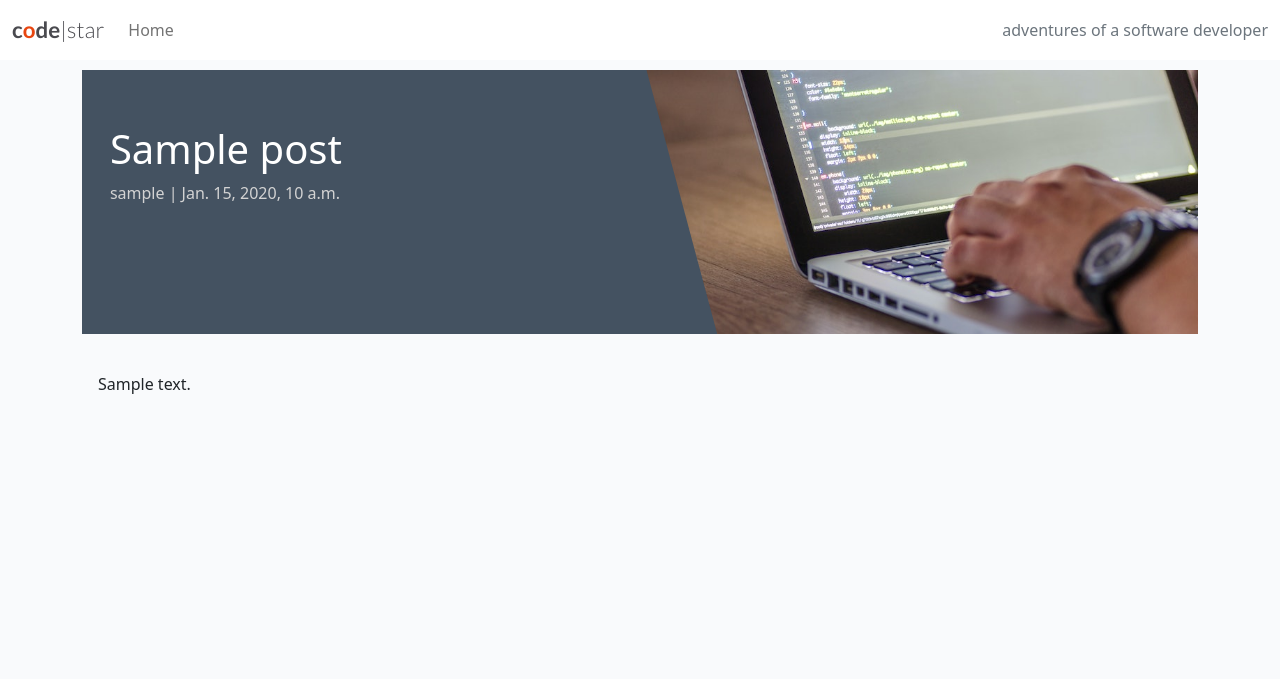
After one commit to ShaAnder/djangoBlog, a Django app: template blog/templates/post_details.html in a window 1280 px wide. The commit adds this page. Shown: the top 679 px of the page. Run offline with Django 4.2, Linux system fonts and the light colour scheme; the template is opened without the code that fills it: values that come from a table or form of the project are taken from there, others are empty; tables that the repository leaves empty hold one stand-in row (values such as "Sample post").

Commit message:
add post detail view

```diff
--- a/blog/templates/blog/index.html
+++ b/blog/templates/blog/index.html
@@ -18,8 +18,9 @@
                                     <p class="author">Author: {{ post.author }}</p>
                                 </div>
                             </div>
-                            <a href="#" class="post-link">
+                            <a href="{% url 'post_detail' post.slug %}" class="post-link">
                                 <h2 class="card-title">{{ post.title }}</h2>
+                                <p class="card-text">{{ post.excerpt }}</p>
                             </a>
 
                             <hr />
@@ -40,6 +41,9 @@
     {% if is_paginated %}
     <nav aria-label="Page navigation">
         <ul class="pagination justify-content-center">
+            {% if page_obj.has_previous %}
+            <li><a href="?page={{ page_obj.previous_page_number }}" class="page-link">&laquo; PREV </a></li>
+            {% endif %}
             {% if page_obj.has_next %}
             <li><a href="?page={{ page_obj.next_page_number }}" class="page-link"> NEXT &raquo;</a></li>
             {% endif %}
--- /dev/null
+++ b/blog/templates/post_details.html
@@ -0,0 +1,34 @@
+{% extends 'base.html' %} {% block content %}
+{% load static %}
+
+<div class="masthead">
+    <div class="container">
+        <div class="row g-0">
+            <div class="col-md-6 masthead-text">
+                <!-- Post title goes in these h1 tags -->
+                <h1 class="post-title">{{ post.title }}</h1>
+                <!-- Post author goes before the | the post's created date goes after -->
+                <p class="post-subtitle">{{ post.author }} | {{ post.created_on }}</p>
+            </div>
+            <div class="d-none d-md-block col-md-6 masthead-image">
+                <img src="{% static 'images/default.jpg' %}" class="scale" alt="placeholder">
+            </div>
+        </div>
+    </div>
+</div>
+
+<div class="container">
+    <div class="row">
+        <div class="col card mb-4  mt-3 left  top">
+            <div class="card-body">
+                <!-- The post content goes inside the card-text. -->
+                <!-- Use the | safe filter inside the template tags -->
+                <p class="card-text">
+                    {{ post.content | safe }}
+                </p>
+            </div>
+        </div>
+    </div>
+</div>
+
+{% endblock content %}
--- a/blog/urls.py
+++ b/blog/urls.py
@@ -3,4 +3,6 @@ from django.urls import path
 
 urlpatterns = [
 	path('', views.PostList.as_view(), name='home'),
+    #add a path to our post detail using the slug to identify which posts
+	path('<slug:slug>/', views.post_detail, name='post_detail'),
 ]
--- a/codestar/urls.py
+++ b/codestar/urls.py
@@ -19,7 +19,7 @@ from django.urls import path, include
 
 
 urlpatterns = [
+    path('admin/', admin.site.urls),
     path('summernote/', include('django_summernote.urls')),
     path("", include("blog.urls"), name="blog-urls"),
-    path('admin/', admin.site.urls),
 ]
--- a/runtime.txt
+++ b/runtime.txt
@@ -1 +1 @@
- python-3.12
+python-3.12
--- a/templates/base.html
+++ b/templates/base.html
@@ -21,8 +21,8 @@
     <link href="https://cdn.jsdelivr.net/npm/bootstrap@5.0.1/dist/css/bootstrap.min.css" rel="stylesheet"
         integrity="sha384-+0n0xVW2eSR5OomGNYDnhzAbDsOXxcvSN1TPprVMTNDbiYZCxYbOOl7+AMvyTG2x" crossorigin="anonymous">
 
+    <!-- Custom CSS -->
     <link rel="stylesheet" href="{% static 'css/style.css' %}">
-
 </head>
 
 <body class="d-flex flex-column h-100 main-bg">
@@ -40,7 +40,7 @@
                 <ul class="navbar-nav me-auto mb-2 mb-lg-0">
                     <li class="nav-item">
                         <a class="nav-link {% if request.path == home_url %}active{% endif %}" aria-current="page"
-                            href="#">Home</a>
+                            href="{% url 'home' %}">Home</a>
                     </li>
 
                 </ul>
@@ -61,7 +61,7 @@
 
     <!-- Footer -->
     <footer class="footer mt-auto py-3 dark-bg">
-        <p class="m-0 text-center text-white">Made by Code Instituters</p>
+
         <p class="m-0 text-center text-white">Follow us: <i class="fab fa-facebook-square ms-3"></i>
             <i class="fab fa-twitter-square ms-3"></i>
             <i class="fab fa-instagram-square ms-3"></i>
@@ -72,6 +72,7 @@
     <script src="https://cdn.jsdelivr.net/npm/bootstrap@5.0.1/dist/js/bootstrap.bundle.min.js"
         integrity="sha384-gtEjrD/SeCtmISkJkNUaaKMoLD0//ElJ19smozuHV6z3Iehds+3Ulb9Bn9Plx0x4" crossorigin="anonymous">
         </script>
+        <script src="{% static 'js/script.js' %}"></script>
 </body>
 
 </html>
```
Also changed, not shown: blog/views.py (+21 -1 lines), static/images/default.jpg (added), static/js/script.js (added), 2 other files.
